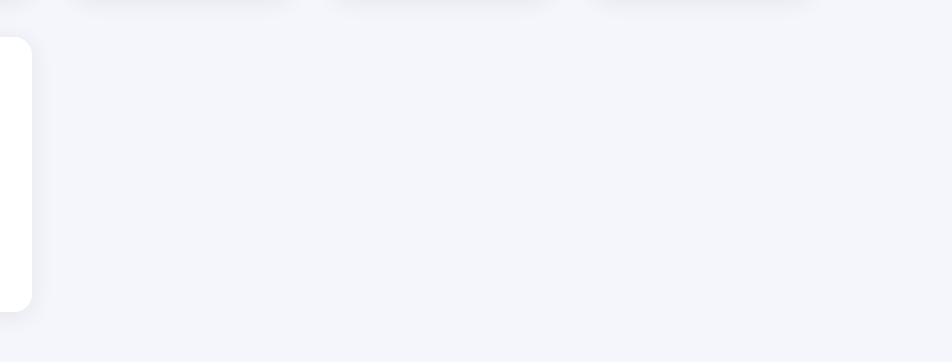
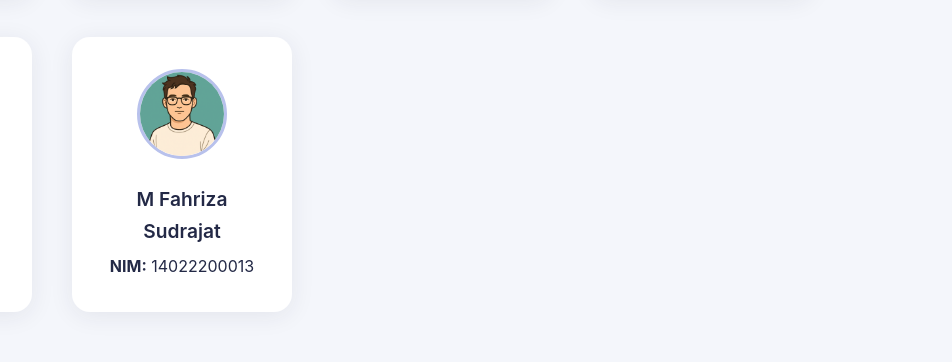
Before and after one commit to Ridho-arachman/uas-sistem-berorientasi-layanan, a plain HTML site: page index.html in a window 1280 px wide. Shown: the part 6115-6477 px from the top of the page, 328-1280 px from the left. Drawn offline with Linux system fonts and the light colour scheme.

Commit message:
menambahkan anggota

```diff
--- a/index.html
+++ b/index.html
@@ -17,6 +17,14 @@
     <link href="https://fonts.googleapis.com/css2?family=Poppins:wght@300;400;600;700&display=swap" rel="stylesheet">
     <link rel="shortcut icon" href="https://ridho-arachman.github.io/uas-sistem-berorientasi-layanan/asset/icon.png"
         type="image/x-icon">
+    <meta property="og:image" content="https://ridho-arachman.github.io/uas-sistem-berorientasi-layanan/asset/icon.png">
+    <meta property="og:image:alt" content="CineInfo Logo">
+    <meta name="twitter:card" content="summary_large_image">
+    <meta name="twitter:title" content="CineInfo - Layanan Informasi Film">
+    <meta name="twitter:description" content="Temukan film terbaik dengan informasi lengkap dan rating terpercaya">
+    <meta name="twitter:image"
+        content="https://ridho-arachman.github.io/uas-sistem-berorientasi-layanan/asset/icon.png">
+    <meta name="twitter:image:alt" content="CineInfo Logo">
 </head>
 
 <body>
@@ -234,6 +242,12 @@
                     <div class="team-name">Muhammad Aldi Alfikar</div>
                     <div class="team-nim"><strong>NIM:</strong> 14022200056</div>
                 </div>
+                <div class="team-card">
+                    <img src="https://ridho-arachman.github.io/uas-sistem-berorientasi-layanan/asset/images/avatar6.png"
+                        alt="Dev 5" class="team-photo" />
+                    <div class="team-name">M Fahriza Sudrajat</div>
+                    <div class="team-nim"><strong>NIM:</strong> 14022200013</div>
+                </div>
             </div>
         </div>
     </section>
```
Also changed, not shown: asset/images/avatar6.png (added).
